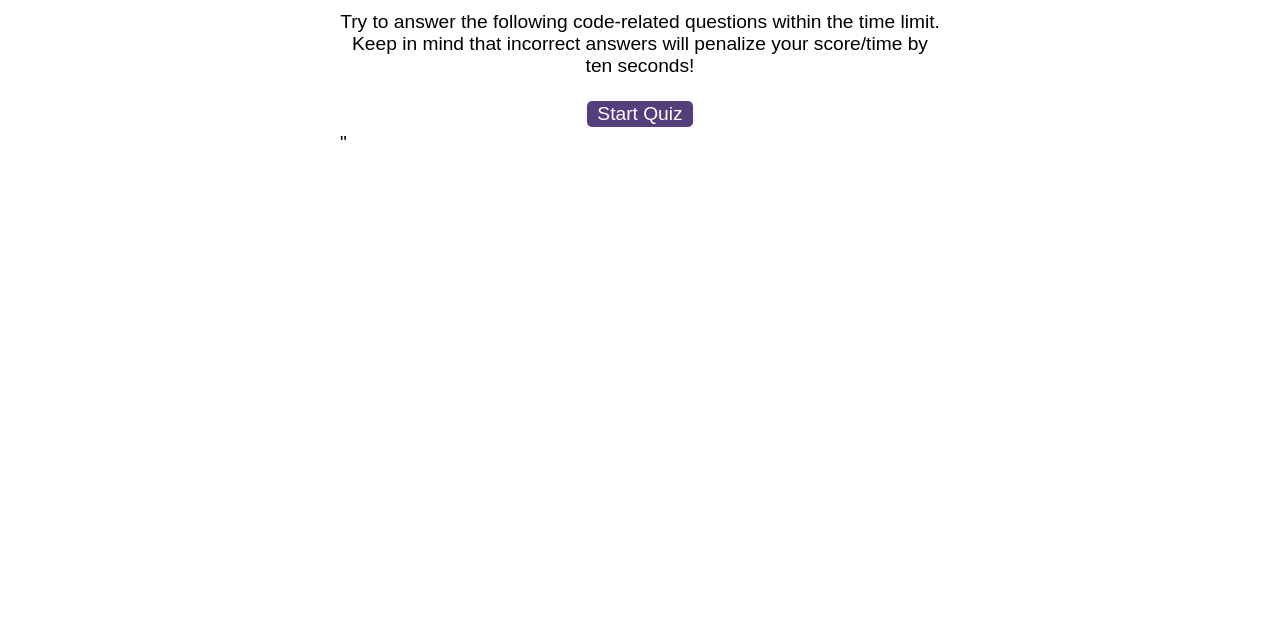
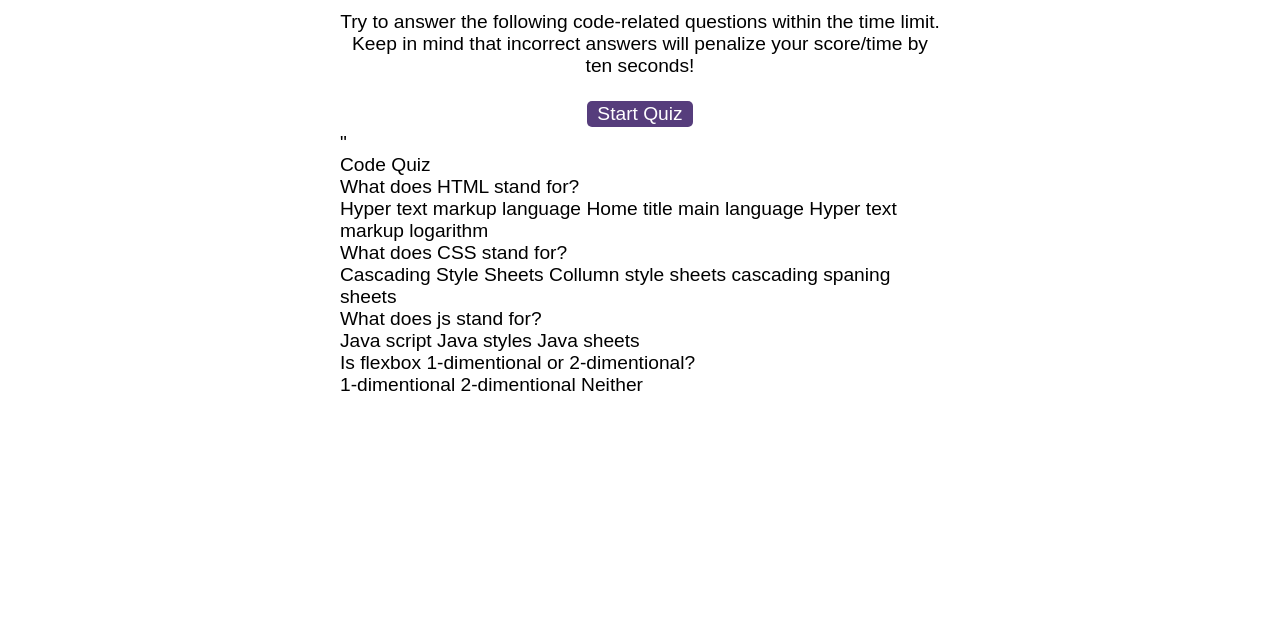
Before and after one commit to light1377/Assignment6-Code-Quiz, a plain HTML site: page index.html in a window 1280 px wide. Shown: the part 159-800 px from the top of the page. Drawn offline with Linux system fonts and the light colour scheme.

Commit message:
added questions

```diff
--- a/assets/questions.js
+++ b/assets/questions.js
@@ -1,4 +1,6 @@
-var questions = [
-
-
-];
+const questions = {
+    Q1 : "What does HTML stand for?",
+    Q2 : "What does CSS stand for?",
+    Q3 : "What does js stand for?",
+    Q4 : "Is flexbox 1-dimentional or 2-dimentional?",
+}
--- a/index.html
+++ b/index.html
@@ -1,5 +1,6 @@
 <!DOCTYPE html>
 <html lang="en-gb">
+
 <head>
   <meta charset="UTF-8" />
   <meta name="viewport" content="width=device-width, initial-scale=1.0" />
@@ -22,7 +23,7 @@
         limit. Keep in mind that incorrect answers will penalize your
         score/time by ten seconds!
       </p>
-        <button class ="start-button" id="start" >Start Quiz</button>
+      <button class="start-button" id="start">Start Quiz</button>
     </div>"
 
     <div id="questions" class="hide">
@@ -39,6 +40,62 @@
       </p>
     </div>
 
+
+    <div class="quiz">
+      <header>
+        <div>Code Quiz</div>
+        <div class="timer">
+          <div class="time">Time</div>
+          <div class="seconds">15</div>
+        </div>
+      </header>
+      <section>
+        <div class="questions">
+          <span>What does HTML stand for?</span>
+        </div>
+        <div class="options">
+          <span class="true">Hyper text markup language</span>
+          <span class="false">Home title main language</span>
+          <span class="false">Hyper text markup logarithm</span>
+        </div>
+      </section>
+
+<section>
+      <div class="questions">
+        <span> What does CSS stand for?</span>
+      </div>
+      <div class="options">
+        <span class="true">Cascading Style Sheets</span>
+        <span class="false">Collumn style sheets</span>
+        <span class="false">cascading spaning sheets</span>
+      </div>
+      </section>
+
+      <section>
+      <div class="questions">
+        <span> What does js stand for?</span>
+      </div>
+      <div class="options">
+        <span class="true">Java script</span>
+        <span class="false">Java styles</span>
+        <span class="false">Java sheets</span>
+      </div>
+      </section>
+
+      <section>
+        <div class="questions">
+          <span> Is flexbox 1-dimentional or 2-dimentional?</span>
+        </div>
+        <div class="options">
+          <span class="true">1-dimentional</span>
+          <span class="false">2-dimentional</span>
+          <span class="false">Neither</span>
+        </div>
+        </section>
+
+
+    </div>
+
     <div id="feedback" class="feedback hide"></div>
   </div>
 
@@ -48,4 +105,5 @@
 
 
 </body>
+
 </html>
```
Lines whose indentation alone changed are shown as unchanged.
